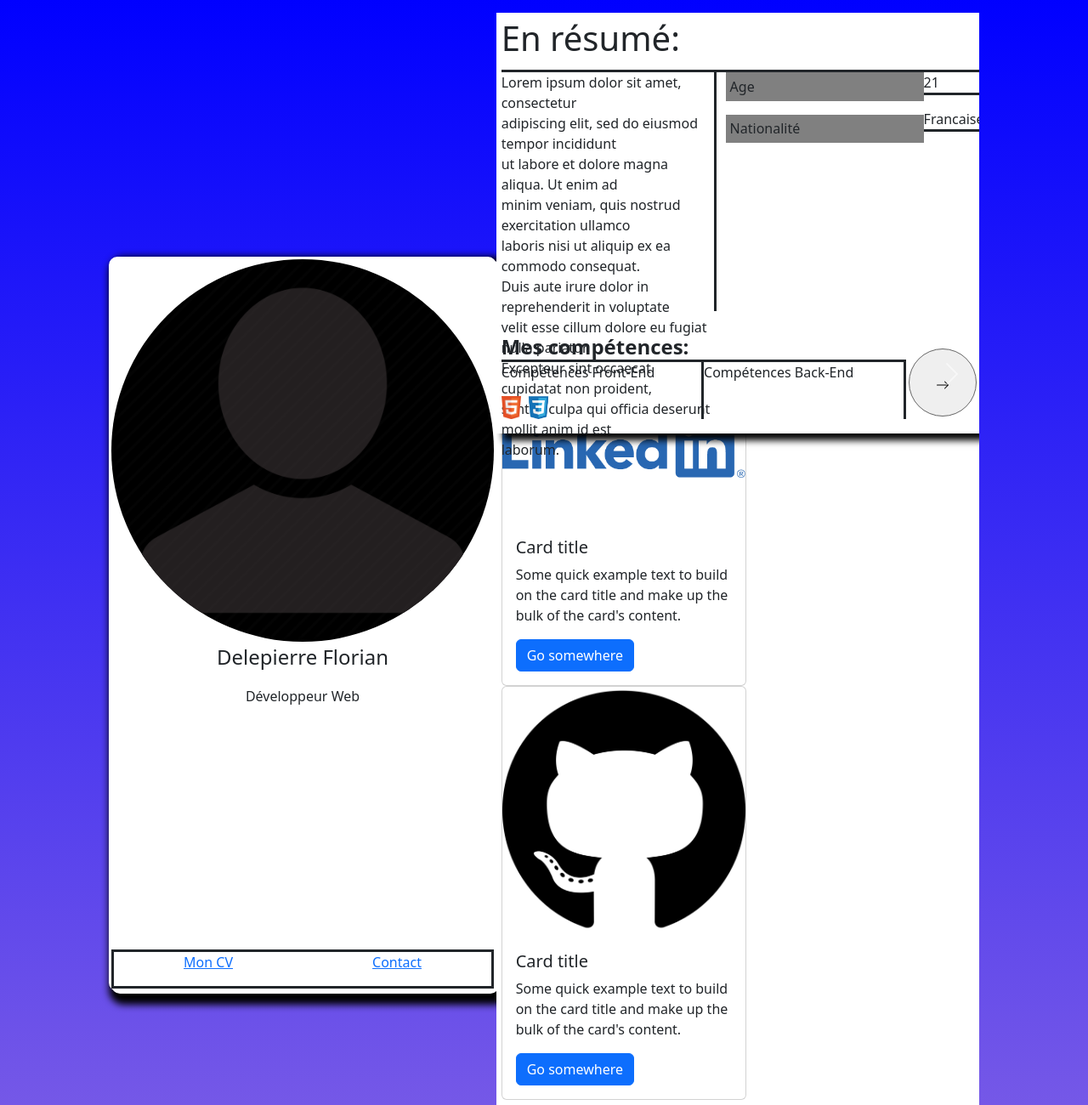
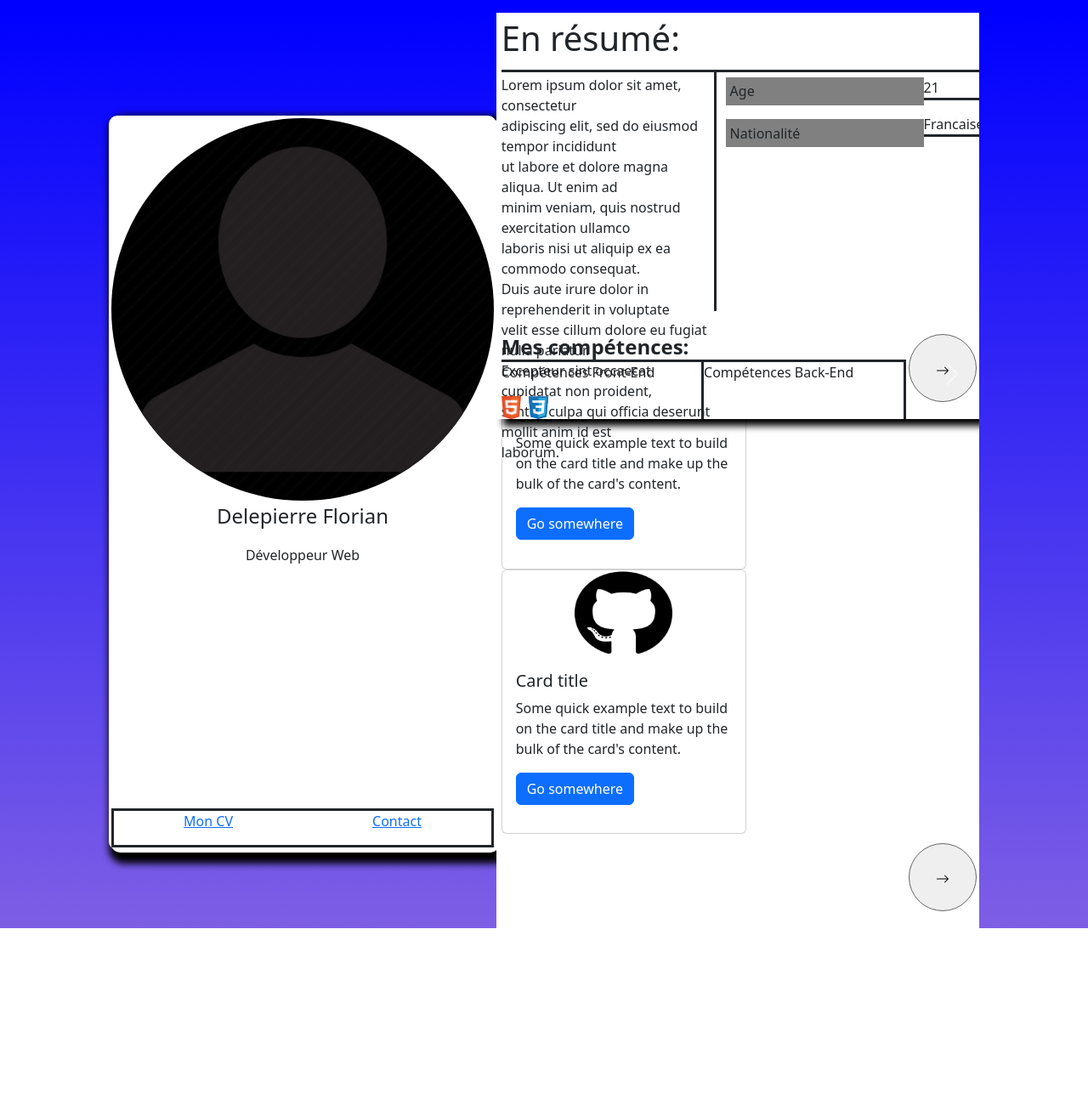
Before and after one commit to Flodele/Brief3responsive, a plain HTML site: page index.html in a window 1280 px wide. Shown: the top 1300 px of the page at 85% size. After the commit the page ends 1092 px from the top, so only its background shows below. Drawn offline with nearby package versions, Linux system fonts and the light colour scheme; a script that the page names is missing.

Commit message:
*change item size*

```diff
--- a/index.html
+++ b/index.html
@@ -73,7 +73,7 @@
             </div>
         </div>
     </div>
-    <div class="turnpage">
+    <div class="turnpage1">
         <a href="#">
             <button class="nextbutton"> <svg xmlns="http://www.w3.org/2000/svg" width="16" height="16" fill="currentColor" class="bi bi-arrow-right" viewBox="0 0 16 16">
                 <path fill-rule="evenodd" d="M1 8a.5.5 0 0 1 .5-.5h11.793l-3.147-3.146a.5.5 0 0 1 .708-.708l4 4a.5.5 0 0 1 0 .708l-4 4a.5.5 0 0 1-.708-.708L13.293 8.5H1.5A.5.5 0 0 1 1 8z"/>
@@ -114,7 +114,7 @@
                     </div>
 
                 </div>
-    <div class="turnpage">
+                <div class="turnpage2">
 
                     <a href="#">
     <button class="nextbutton"> <svg xmlns="http://www.w3.org/2000/svg" width="16" height="16" fill="currentColor" class="bi bi-arrow-right" viewBox="0 0 16 16">
@@ -125,13 +125,14 @@
 </div>
 </div>
 </div>
+
 <div class="carousel-item" data-bs-interval="100000000000000">
 </div>
 <div class="pagebio">
     <h1 id="title1">Contact :</h1>
     <div class="resume2">
         <div class="card" style="width: 18rem;">
-                <img src="Picture/Gmail-Logo.png" class="card-img-top" alt="...">
+            <img id="gmaillogo" src="Picture/Gmail-Logo.png" class="card-img-top" alt="...">
             <div class="card-body">
                 <h5 class="card-title">Card title</h5>
                   <p class="card-text">Some quick example text to build on the card title and make up the bulk of the card's content.</p>
@@ -139,7 +140,7 @@
                 </div>
             </div>
             <div class="card" style="width: 18rem;">
-                <img src="Picture/Linkedin-logo.png" class="card-img-top" alt="...">
+                <img id="linklogo" src="Picture/Linkedin-logo.png" class="card-img-top" alt="...">
                 <div class="card-body">
                     <h5 class="card-title">Card title</h5>
                     <p class="card-text">Some quick example text to build on the card title and make up the bulk of the card's content.</p>
@@ -147,7 +148,7 @@
                 </div>
             </div>
             <div class="card" style="width: 18rem;">
-                <img src="Picture/Github-Logo.png" class="card-img-top" alt="...">
+                <img id="gitlogo" src="Picture/Github-Logo.png" class="card-img-top" alt="...">
                 <div class="card-body">
                     <h5 class="card-title">Card title</h5>
                     <p class="card-text">Some quick example text to build on the card title and make up the bulk of the card's content.</p>
@@ -155,7 +156,7 @@
                 </div>
             </div>
         </div>
-<div class="turnpage">
+        <div class="turnpage3">
 
             <a href="#">
                 <button class="nextbutton"> <svg xmlns="http://www.w3.org/2000/svg" width="16" height="16" fill="currentColor" class="bi bi-arrow-right" viewBox="0 0 16 16">
--- a/main.css
+++ b/main.css
@@ -35,6 +35,7 @@ body {
     width: 55%;
     border-top: solid;
     padding-left: 2%;
+    padding-top: 1%;
 }
 
 .compgroup{
@@ -125,8 +126,7 @@ margin-top: 270px;
     width: 55%;
     border-top: solid;
     border-right: solid;
-
-
+    padding-top: 0.5%;
 }
 
 #resumetext2{
@@ -142,12 +142,29 @@ margin-top: 270px;
     width: 100%;
 }
 
-
-.turnpage{
+.turnpage1{
     display: flex;
     justify-content: end;
     align-items: center;
-    margin-top: 5%;
+    margin-top: 2%;
+    margin-left: 0.5%;
+    margin-right: 0.5%;
+}
+
+.turnpage2{
+    display: flex;
+    justify-content: end;
+    align-items: center;
+    margin-top: 3%;
+    margin-left: 0.5%;
+    margin-right: 0.5%;
+}
+
+.turnpage3{
+    display: flex;
+    justify-content: end;
+    align-items: center;
+    margin-top: 2%;
     margin-left: 0.5%;
     margin-right: 0.5%;
 }
@@ -262,3 +279,26 @@ position: static;
     flex-wrap: wrap;
     margin-right: 1%;
 }
+
+#gmaillogo{
+    height: 30%;
+    width: 60%;
+    display: flex;
+    align-self: center;
+}
+
+#linklogo{
+    height: 30%;
+    width: 60%;
+    display: flex;
+    align-self: center;
+
+}
+
+#gitlogo{
+    height: 33%;
+    width: 40%;
+    display: flex;
+    align-self: center;
+
+}
```
Lines whose indentation alone changed are shown as unchanged.
